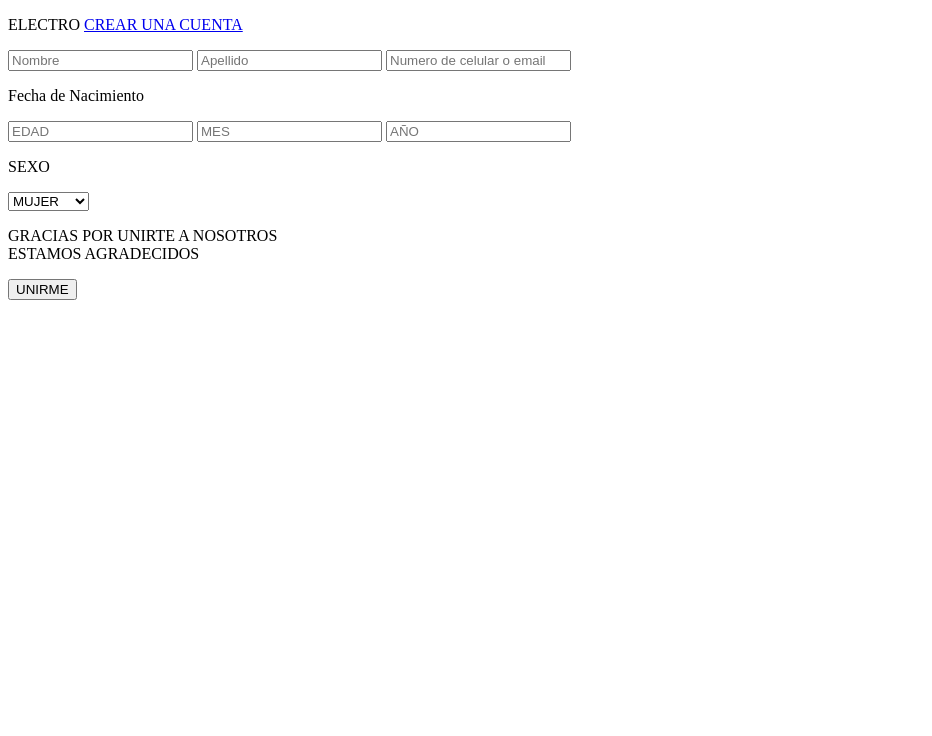
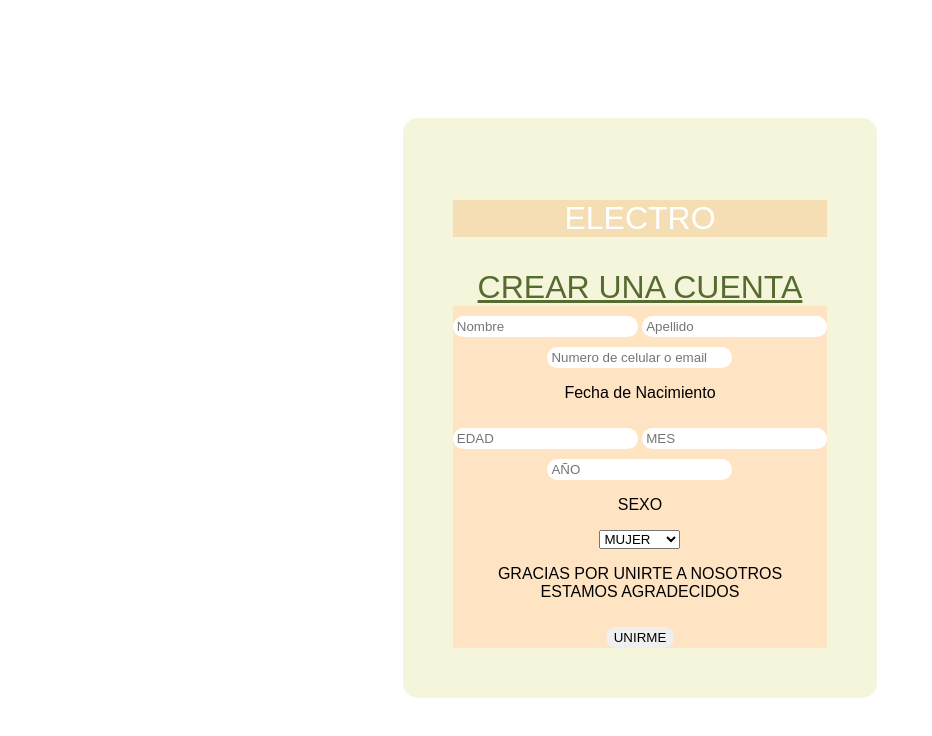
Before and after one commit to EduardoNative/AplicandoCSS, a plain HTML site: page Login.html in a window 1280 px wide. Shown: the whole page, without its empty margins (0-932 px from the left). Drawn offline with Linux system fonts and the light colour scheme.

Commit message:
agregando css al login

```diff
--- a/Login.html
+++ b/Login.html
@@ -11,23 +11,29 @@
 <body>
 
     <main class="create">
-        <p class="logear">ELECTRO
-            <a href="#">CREAR UNA CUENTA</a>
-        </p>
-        <form>
+        <p class="login">ELECTRO</p>
 
-            <input id="username" type="text" placeholder="Nombre">
-            <input id="username" type="text" placeholder="Apellido">
-            <input id="username" type="text" placeholder="Numero de celular o email">
+        <a class="log" href="#">CREAR UNA CUENTA</a>
+
+        <form class="form">
+
+                <input id="username" type="text" placeholder="Nombre">
+                <input id="username" type="text" placeholder="Apellido">
+                <br>
+                <input class="email" id="username" type="text" placeholder="Numero de celular o email" colspan="2">
+
 
             <p class="fecha">Fecha de Nacimiento</p>
+
             <input id="name" type="text" placeholder="EDAD">
             <input id="name" type="text" placeholder="MES">
+            <br>
             <input id="name" type="text" placeholder="AÑO">
 
 
 
             <p class="sexo">SEXO</p>
+
             <select name="sexo" id="sexo">
                 <option value="1">MUJER</option>
                 <option value="1">HOMBRE</option>
--- a/Styles.css
+++ b/Styles.css
@@ -0,0 +1,50 @@
+* { box-sizing: border-box; }
+html, body {height: 100%;}
+body{
+	color: white;
+	font-family: sans-serif;
+	display: flex;
+	justify-content: center;
+	align-items: center;
+}
+
+.login{
+    background-color: wheat;
+    display: flex;
+    justify-content: center;
+    align-items: center;
+    font-size: xx-large;
+}
+
+.log{
+    color: darkolivegreen;
+    font-size: 200%;
+    display: flex;
+    justify-content: center;
+    align-items: center;
+}
+.form{
+    background-color: bisque;
+    border: 50;
+    justify-content: center;
+    text-align: center;
+
+}
+.form input{
+    margin-top: 10px;
+    border-radius: 15px;
+    border-color: transparent;
+}
+
+.create{
+	background-color: red;
+	max-width: 768px;
+	min-width: 320px;
+	border-radius: 15px;
+	background-color: beige;
+	padding: 50px;
+}
+
+.form p{
+     color: black;
+}
```
